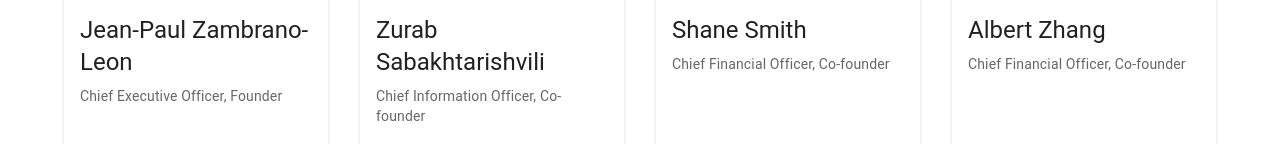
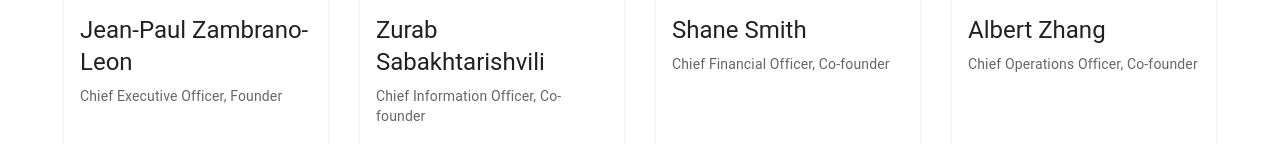
Before and after one commit to jpzambranoleon/static-website-mui, a React (Create React App) app: page / in a window 1280 px wide. Shown: the part 2819-2963 px from the top of the page. Built offline with nearby package versions, Linux system fonts and the light colour scheme; the HTML template or start-up script is replaced by a standard one.

Commit message:
updated TheTeam.jsx

```diff
--- a/src/pages/home/components/TheTeam.jsx
+++ b/src/pages/home/components/TheTeam.jsx
@@ -88,7 +88,7 @@ const TheTeam = () => {
                 Albert Zhang
               </Typography>
               <Typography variant="body2" color="text.secondary">
-                Chief Financial Officer, Co-founder
+                Chief Operations Officer, Co-founder
               </Typography>
             </CardContent>
             <CardActions>
```
